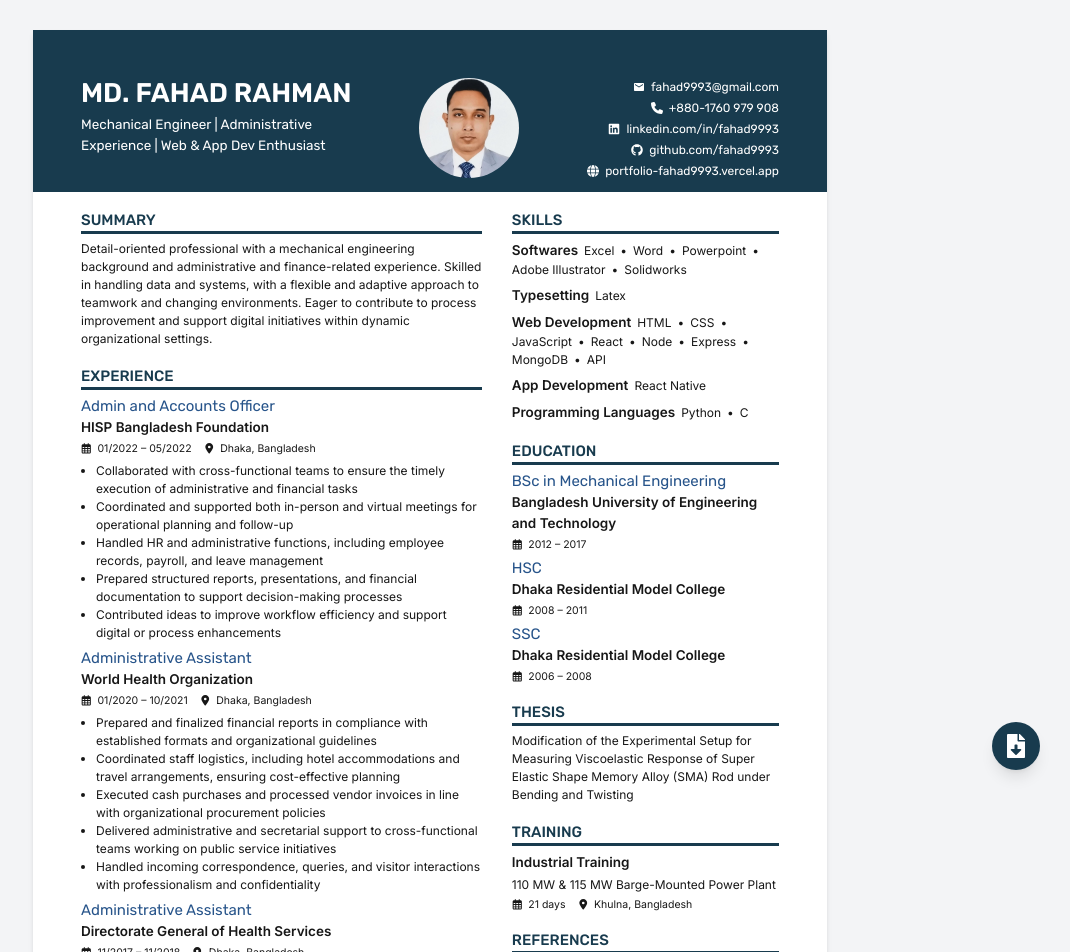
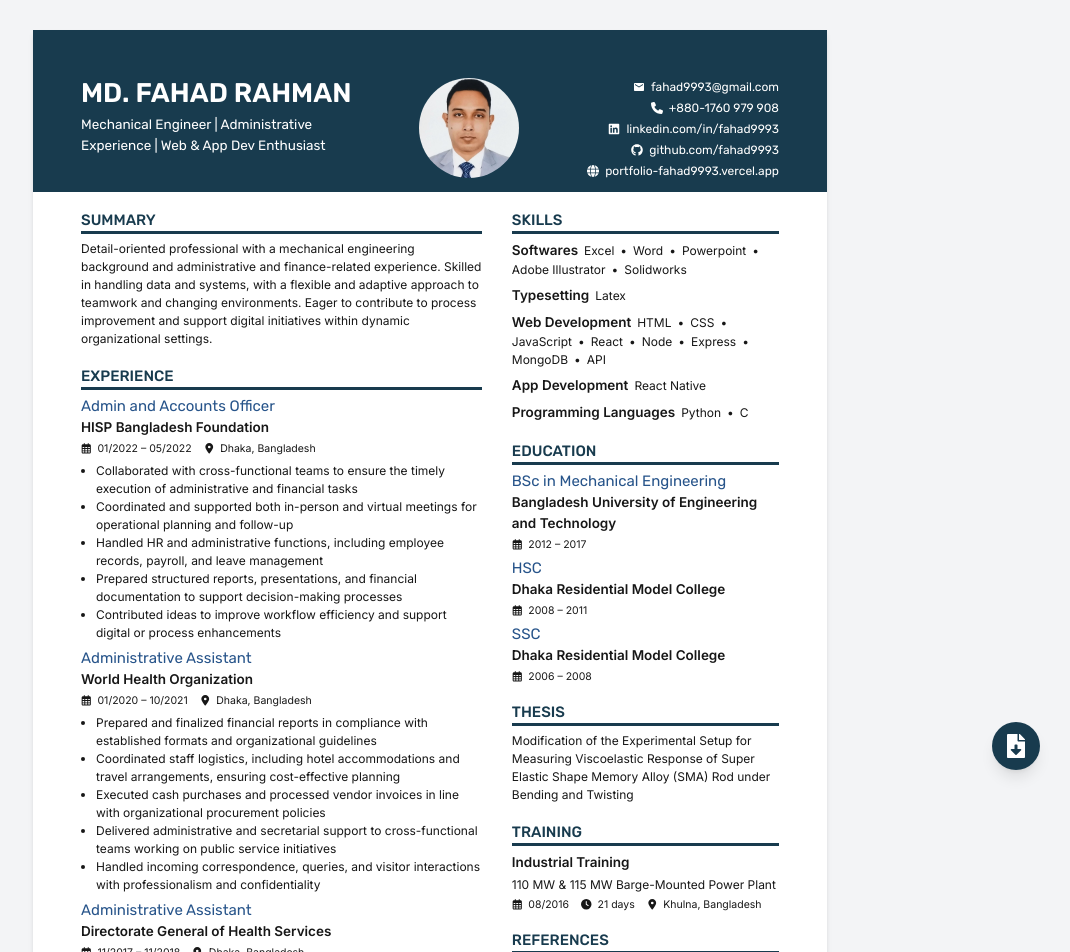
Before and after one commit to fahad9993/next-resume, a Next.js app: page / in a window 1280 px wide. Shown: the top 952 px of the page, without its empty margins (210-1280 px from the left). Built offline with nearby package versions, Linux system fonts and the light colour scheme.

Commit message:
Add timeline for industrial training

```diff
--- a/component/Courses.tsx
+++ b/component/Courses.tsx
@@ -1,5 +1,5 @@
 import React from "react";
-import { FaLocationDot, FaRegCalendarDays } from "react-icons/fa6";
+import { FaLocationDot, FaRegCalendarDays, FaClock } from "react-icons/fa6";
 
 export default function Courses() {
   return (
@@ -7,9 +7,13 @@ export default function Courses() {
       <h2 className="section-title">Training</h2>
       <h4 className="section-h2 mt-2">Industrial Training</h4>
       <p className="mt-1">110 MW & 115 MW Barge-Mounted Power Plant</p>
-      <div className="flex items-baseline space-x-4 text-sm">
-        <div className="flex items-center space-x-2 mt-1">
+      <div className="flex items-baseline space-x-4 text-sm mt-1">
+        <div className="flex items-center space-x-2">
           <FaRegCalendarDays />
+          <span>08/2016</span>
+        </div>
+        <div className="flex items-center space-x-2">
+          <FaClock />
           <span>21 days</span>
         </div>
         <div className="flex items-center space-x-2">
```
